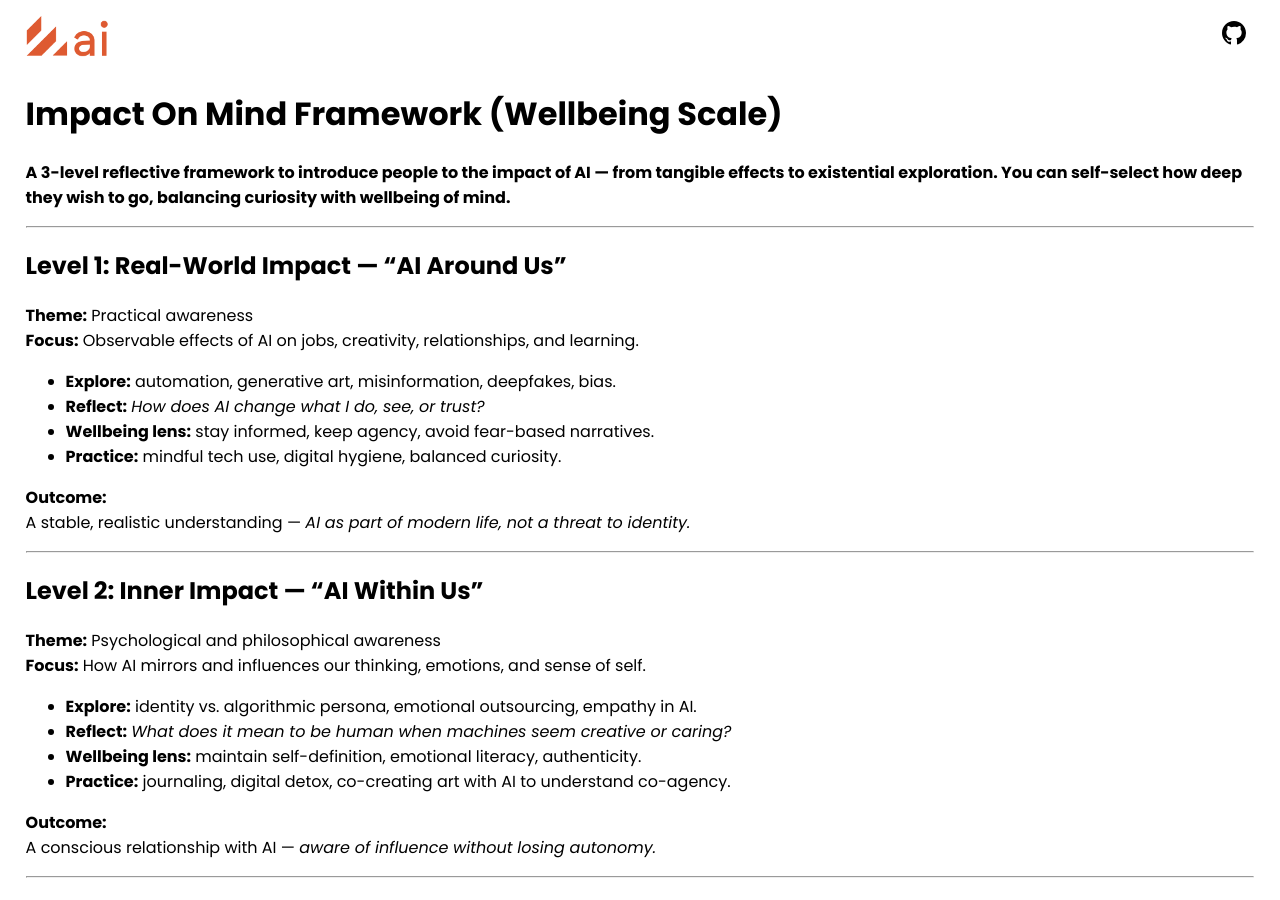
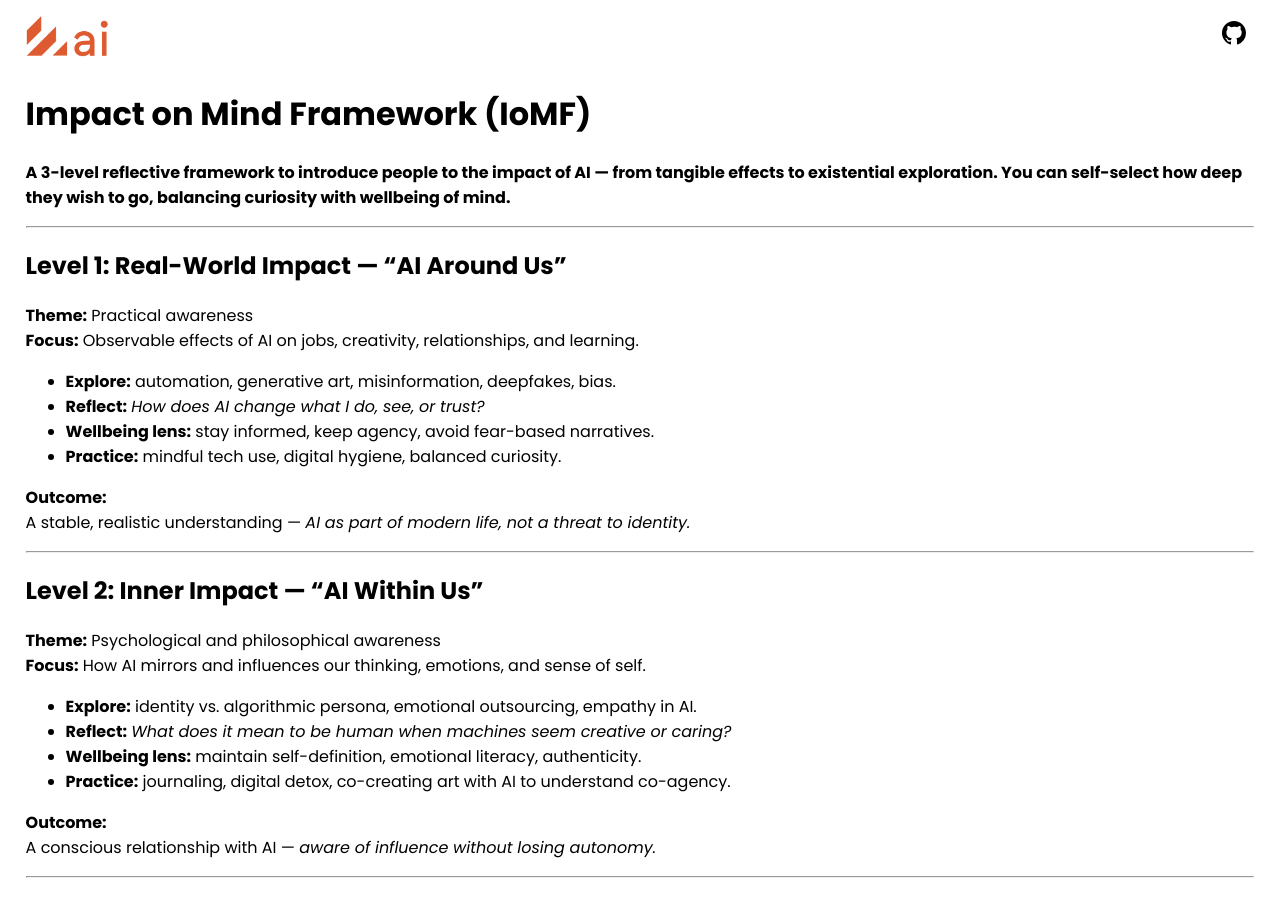
Before and after one commit to selfdriven-foundation/selfdriven-ai, a Jekyll site: the page built from docs/pages/impact-on-mind-framework.md, in a window 1280 px wide and 900 px high. Built offline with Jekyll 4.4.1, drawn with Linux system fonts in a browser that asks for light colours.

Commit message:
Update impact-on-mind-framework.md

```diff
--- a/docs/pages/impact-on-mind-framework.md
+++ b/docs/pages/impact-on-mind-framework.md
@@ -4,7 +4,7 @@ title: Impact on Mind Framework - selfdrivenAI
 permalink: /impact-on-mind-framework/
 ---
 
-# Impact On Mind Framework (Wellbeing Scale)
+# Impact on Mind Framework (IoMF)
 
 **A 3-level reflective framework to introduce people to the impact of AI — from tangible effects to existential exploration. You can self-select how deep they wish to go, balancing curiosity with wellbeing of mind.**
 
```
